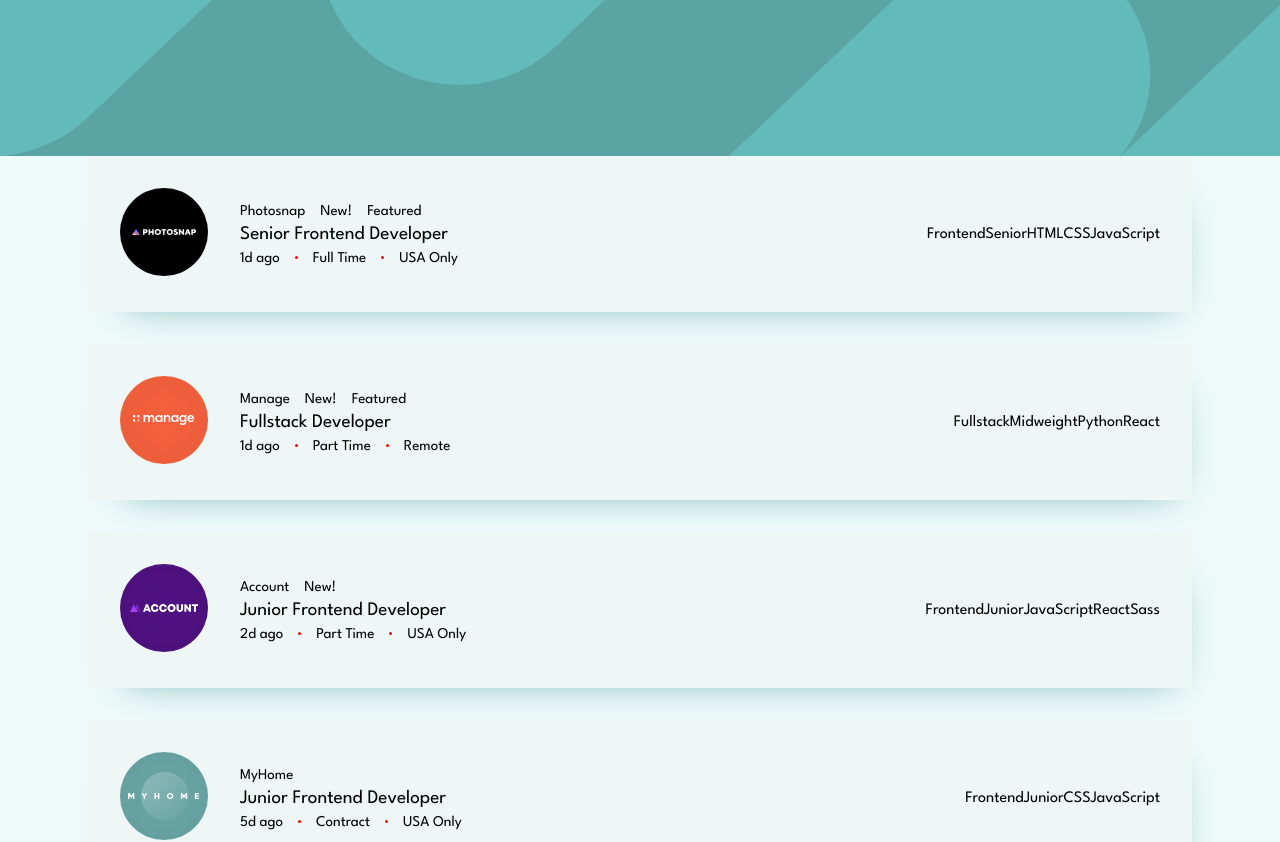
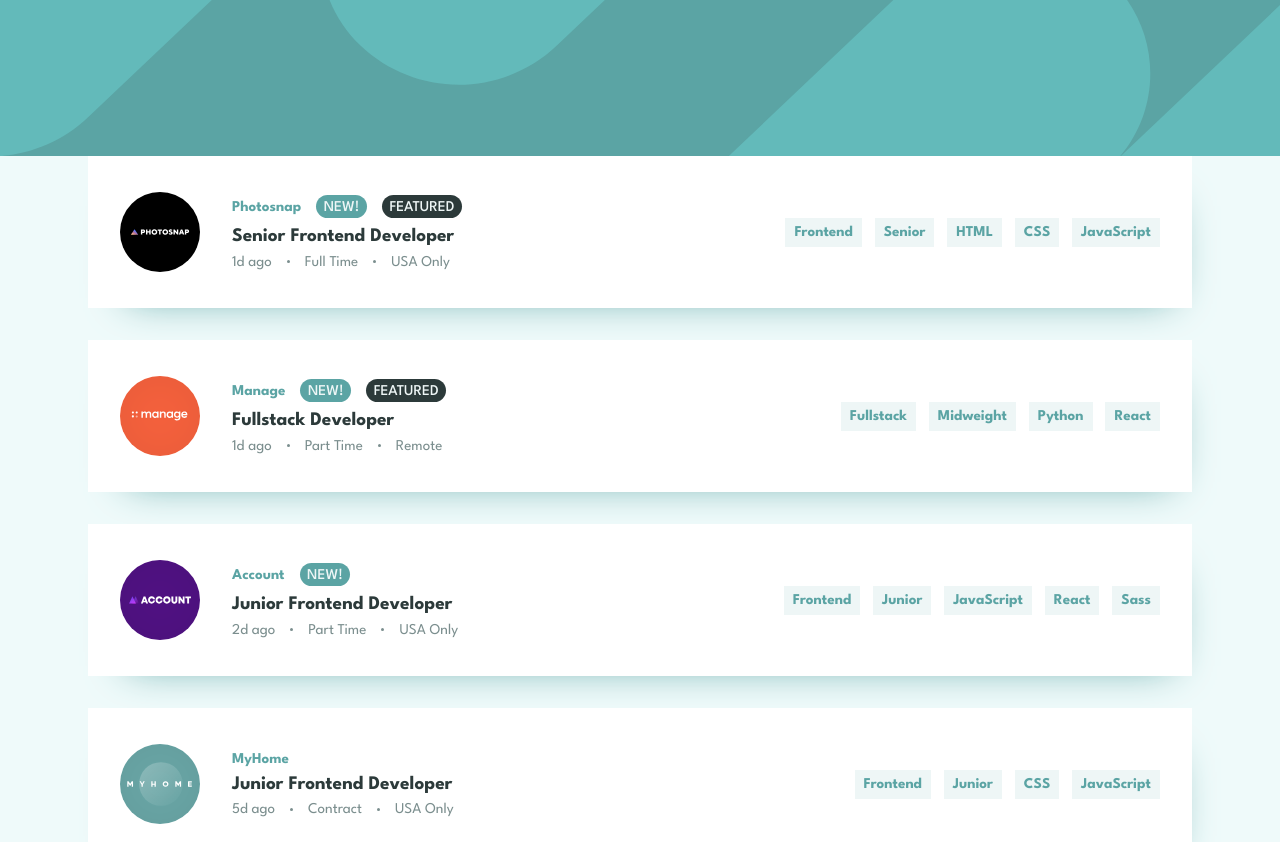
Before and after one commit to Aryan-ki-codepanti/job-listing-fm, a React (Create React App) app: page / in a window 1280 px wide. Shown: the top 842 px of the page. Built offline with nearby package versions, Linux system fonts and the light colour scheme.

Commit message:
Added job card styles

```diff
--- a/src/Components/JobCard/JobCard.css
+++ b/src/Components/JobCard/JobCard.css
@@ -1,11 +1,21 @@
 .JobCard {
-    background: var(--Light_Grayish_Cyan_Filter_Tablets);
+    background: white;
     padding: 2em;
     box-shadow: 10px 20px 40px -30px var(--Desaturated_Dark_Cyan);
 
     display: flex;
     align-items: center;
     gap: 2em;
+}
+
+.logo img {
+    width: 80px;
+    object-fit: cover;
+}
+.logo {
+    display: grid;
+    place-items: center;
+    height: 88px;
 }
 
 .job-tags {
@@ -15,28 +25,67 @@
 .job-info {
     display: flex;
     flex-direction: column;
-    gap: 0.5em;
+    gap: 0.6em;
 }
 
 .job-info .top {
     display: flex;
     gap: 1em;
     font-size: var(--fs);
+    display: flex;
+    align-items: center;
+}
+.job-info .top p {
+    color: var(--Desaturated_Dark_Cyan);
+    font-weight: 700;
+}
+.job-info .top .new,
+.job-info .top .featured {
+    font-weight: 500;
+    padding: 0.3em 0.5em;
+    border-radius: 20px;
+    text-transform: uppercase;
+}
+
+.job-info .top .new {
+    background: var(--Desaturated_Dark_Cyan);
+    color: var(--Light_Grayish_Cyan_Filter_Tablets);
+}
+
+.job-info .top .featured {
+    background: var(--Very_Dark_Grayish_Cyan);
+    color: var(--Light_Grayish_Cyan_Filter_Tablets);
 }
 
 .job-info .mid {
     font-size: 1.2rem;
+    font-weight: 700;
+    color: var(--Very_Dark_Grayish_Cyan);
 }
 .job-info .bottom {
     display: flex;
     align-items: center;
     gap: 1em;
     font-size: var(--fs);
+    color: var(--Dark_Grayish_Cyan);
 }
 
 .job-info .dot {
     width: 3px;
     aspect-ratio: 1;
-    background: red;
+    background: var(--Dark_Grayish_Cyan);
     border-radius: 50%;
 }
+
+.job-tags {
+    display: flex;
+    gap: 0.8em;
+}
+
+.job-tags span {
+    font-size: var(--fs);
+    font-weight: 700;
+    color: var(--Desaturated_Dark_Cyan);
+    background: var(--Light_Grayish_Cyan_Filter_Tablets);
+    padding: 0.5em 0.6em;
+}
--- a/src/Components/JobCard/index.jsx
+++ b/src/Components/JobCard/index.jsx
@@ -47,8 +47,8 @@
             <div className="job-info">
                 <div className="top">
                     <p>{company}</p>
-                    {new_ && <span>New!</span>}
-                    {featured && <span>Featured</span>}
+                    {new_ && <span className="new">New!</span>}
+                    {featured && <span className="featured">Featured</span>}
                 </div>
                 <div className="mid">
                     <p>{position}</p>
```
